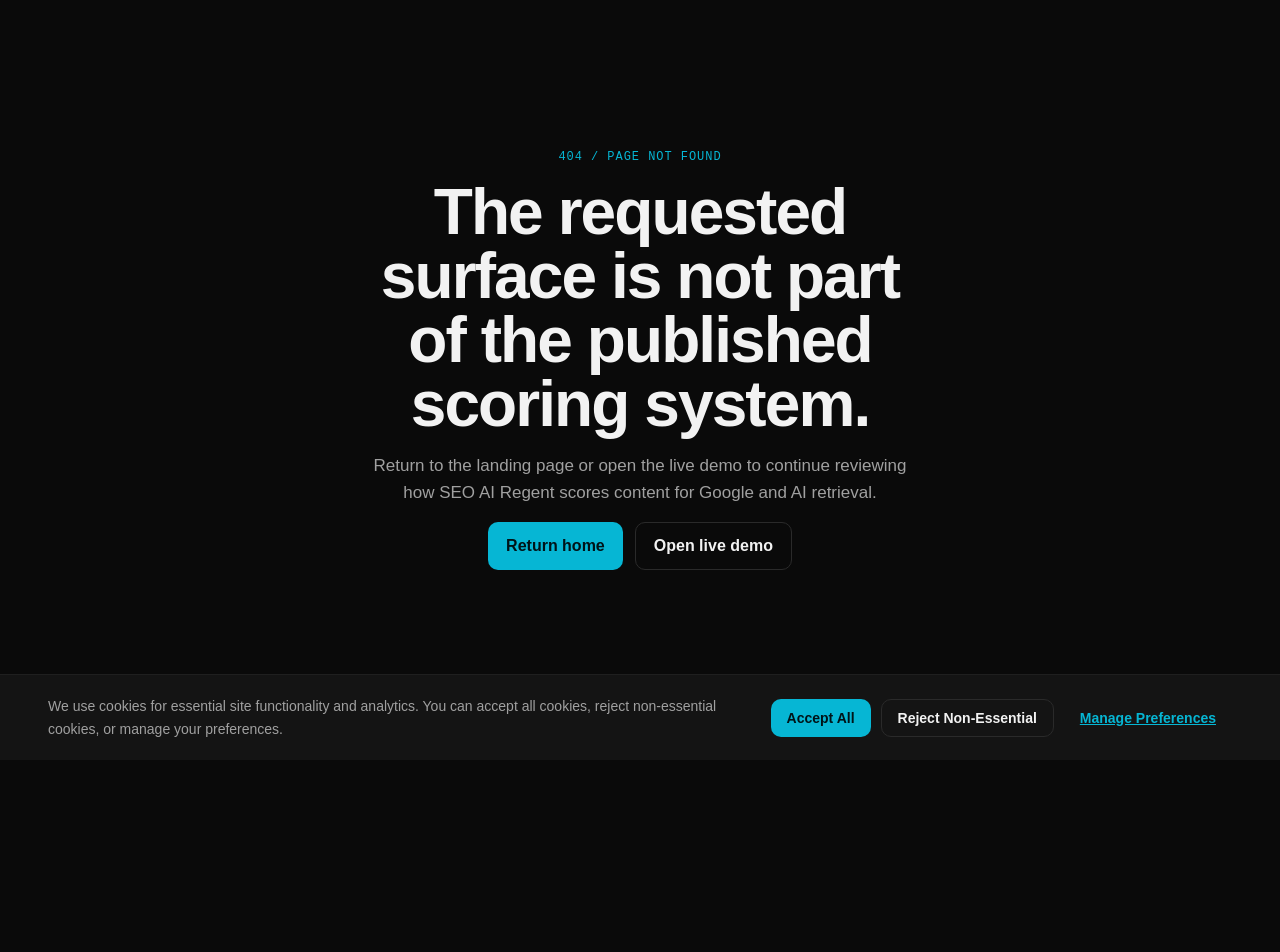
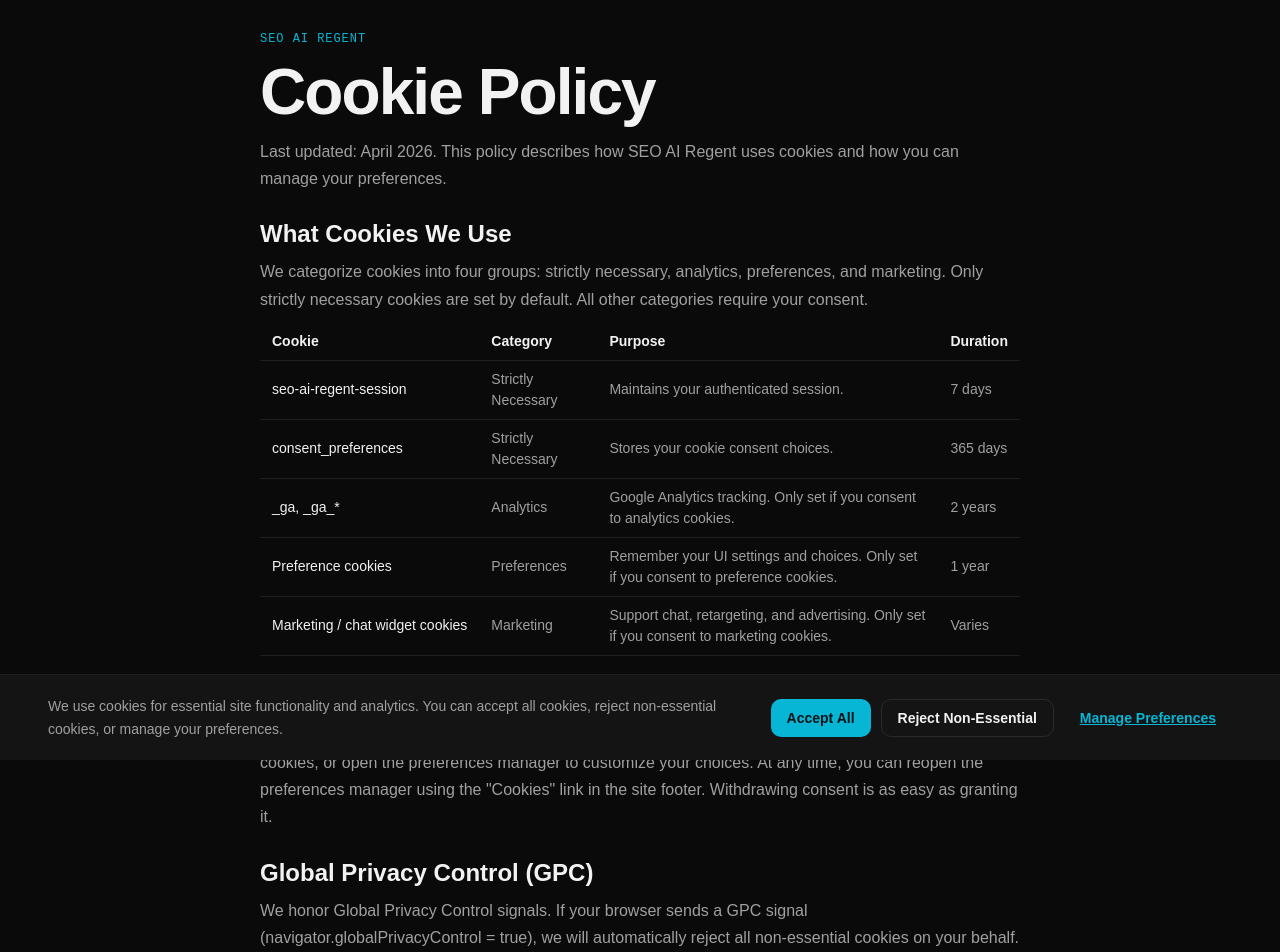
Before and after one commit to cousined1/seo-ai-regent, a Next.js app: page /cookies in a window 1280 px wide. Before the commit this address had no page. Shown: the part 40-992 px from the top of the page. Before the commit the page ends 800 px from the top, so only its background shows below. Built offline with nearby package versions, Linux system fonts and the light colour scheme.

Commit message:
feat(consent): add Cookie Policy page and update Privacy Policy with cookie section

```diff
--- /dev/null
+++ b/src/app/cookies/page.tsx
@@ -0,0 +1,187 @@
+import React from "react";
+import type { Metadata } from "next";
+import Link from "next/link";
+
+import { tokens } from "@/lib/design/tokens";
+
+export const metadata: Metadata = {
+  title: "Cookie Policy",
+  description: "How SEO AI Regent uses cookies and how to manage your preferences.",
+  alternates: {
+    canonical: "/cookies",
+  },
+  robots: {
+    index: true,
+    follow: true,
+  },
+};
+
+const sectionStyle = {
+  display: "grid",
+  gap: "10px",
+} satisfies React.CSSProperties;
+
+const cookieTable = [
+  {
+    name: "seo-ai-regent-session",
+    category: "Strictly Necessary",
+    purpose: "Maintains your authenticated session.",
+    duration: "7 days",
+  },
+  {
+    name: "consent_preferences",
+    category: "Strictly Necessary",
+    purpose: "Stores your cookie consent choices.",
+    duration: "365 days",
+  },
+  {
+    name: "_ga, _ga_*",
+    category: "Analytics",
+    purpose: "Google Analytics tracking. Only set if you consent to analytics cookies.",
+    duration: "2 years",
+  },
+  {
+    name: "Preference cookies",
+    category: "Preferences",
+    purpose: "Remember your UI settings and choices. Only set if you consent to preference cookies.",
+    duration: "1 year",
+  },
+  {
+    name: "Marketing / chat widget cookies",
+    category: "Marketing",
+    purpose: "Support chat, retargeting, and advertising. Only set if you consent to marketing cookies.",
+    duration: "Varies",
+  },
+];
+
+export default function CookiesPage() {
+  return (
+    <main
+      style={{
+        minHeight: "100vh",
+        backgroundColor: tokens.colors.background,
+        color: tokens.colors.text,
+        padding: "72px 24px 96px",
+      }}
+    >
+      <div
+        style={{
+          width: "min(760px, 100%)",
+          margin: "0 auto",
+          display: "grid",
+          gap: "28px",
+        }}
+      >
+        <div style={{ display: "grid", gap: "14px" }}>
+          <Link
+            href="/"
+            style={{
+              color: tokens.colors.primary,
+              fontFamily: tokens.typography.mono,
+              fontSize: "12px",
+              letterSpacing: "0.08em",
+              textTransform: "uppercase",
+            }}
+          >
+            SEO AI Regent
+          </Link>
+          <h1
+            style={{
+              margin: 0,
+              fontSize: "clamp(2.6rem, 6vw, 4rem)",
+              lineHeight: 1,
+              letterSpacing: "-0.03em",
+            }}
+          >
+            Cookie Policy
+          </h1>
+          <p style={{ margin: 0, color: tokens.colors.textSecondary, lineHeight: 1.7 }}>
+            Last updated: April 2026. This policy describes how SEO AI Regent uses cookies and how
+            you can manage your preferences.
+          </p>
+        </div>
+
+        <section style={sectionStyle}>
+          <h2 style={{ margin: 0, fontSize: "1.5rem" }}>What Cookies We Use</h2>
+          <p style={{ margin: 0, color: tokens.colors.textSecondary, lineHeight: 1.7 }}>
+            We categorize cookies into four groups: strictly necessary, analytics, preferences, and
+            marketing. Only strictly necessary cookies are set by default. All other categories
+            require your consent.
+          </p>
+          <div style={{ overflowX: "auto" }}>
+            <table
+              style={{
+                width: "100%",
+                borderCollapse: "collapse",
+                fontSize: "14px",
+                lineHeight: 1.5,
+              }}
+            >
+              <thead>
+                <tr style={{ borderBottom: `1px solid ${tokens.colors.divider}` }}>
+                  <th style={{ textAlign: "left", padding: "8px 12px", fontWeight: 600 }}>Cookie</th>
+                  <th style={{ textAlign: "left", padding: "8px 12px", fontWeight: 600 }}>Category</th>
+                  <th style={{ textAlign: "left", padding: "8px 12px", fontWeight: 600 }}>Purpose</th>
+                  <th style={{ textAlign: "left", padding: "8px 12px", fontWeight: 600 }}>Duration</th>
+                </tr>
+              </thead>
+              <tbody>
+                {cookieTable.map((row) => (
+                  <tr key={row.name} style={{ borderBottom: `1px solid ${tokens.colors.divider}` }}>
+                    <td style={{ padding: "8px 12px", color: tokens.colors.text, whiteSpace: "nowrap" }}>
+                      {row.name}
+                    </td>
+                    <td style={{ padding: "8px 12px", color: tokens.colors.textSecondary }}>{row.category}</td>
+                    <td style={{ padding: "8px 12px", color: tokens.colors.textSecondary }}>{row.purpose}</td>
+                    <td style={{ padding: "8px 12px", color: tokens.colors.textSecondary, whiteSpace: "nowrap" }}>
+                      {row.duration}
+                    </td>
+                  </tr>
+                ))}
+              </tbody>
+            </table>
+          </div>
+        </section>
+
+        <section style={sectionStyle}>
+          <h2 style={{ margin: 0, fontSize: "1.5rem" }}>Managing Your Preferences</h2>
+          <p style={{ margin: 0, color: tokens.colors.textSecondary, lineHeight: 1.7 }}>
+            When you first visit our site, a consent banner will appear. You can accept all cookies,
+            reject non-essential cookies, or open the preferences manager to customize your choices.
+            At any time, you can reopen the preferences manager using the &quot;Cookies&quot; link in the site
+            footer. Withdrawing consent is as easy as granting it.
+          </p>
+        </section>
+
+        <section style={sectionStyle}>
+          <h2 style={{ margin: 0, fontSize: "1.5rem" }}>Global Privacy Control (GPC)</h2>
+          <p style={{ margin: 0, color: tokens.colors.textSecondary, lineHeight: 1.7 }}>
+            We honor Global Privacy Control signals. If your browser sends a GPC signal
+            (navigator.globalPrivacyControl = true), we will automatically reject all non-essential
+            cookies on your behalf.
+          </p>
+        </section>
+
+        <section style={sectionStyle}>
+          <h2 style={{ margin: 0, fontSize: "1.5rem" }}>Changes to This Policy</h2>
+          <p style={{ margin: 0, color: tokens.colors.textSecondary, lineHeight: 1.7 }}>
+            If we change the cookies we use, we will update this policy and increment the policy
+            version stored in your consent preferences. You may be shown the consent banner again to
+            re-confirm your choices.
+          </p>
+        </section>
+
+        <section style={sectionStyle}>
+          <h2 style={{ margin: 0, fontSize: "1.5rem" }}>Contact</h2>
+          <p style={{ margin: 0, color: tokens.colors.textSecondary, lineHeight: 1.7 }}>
+            For broader privacy questions, see our{" "}
+            <Link href="/privacy" style={{ color: tokens.colors.primary }}>
+              Privacy Policy
+            </Link>
+            .
+          </p>
+        </section>
+      </div>
+    </main>
+  );
+}
```
Also changed, not shown: src/app/privacy/page.tsx (+13 -0 lines).
